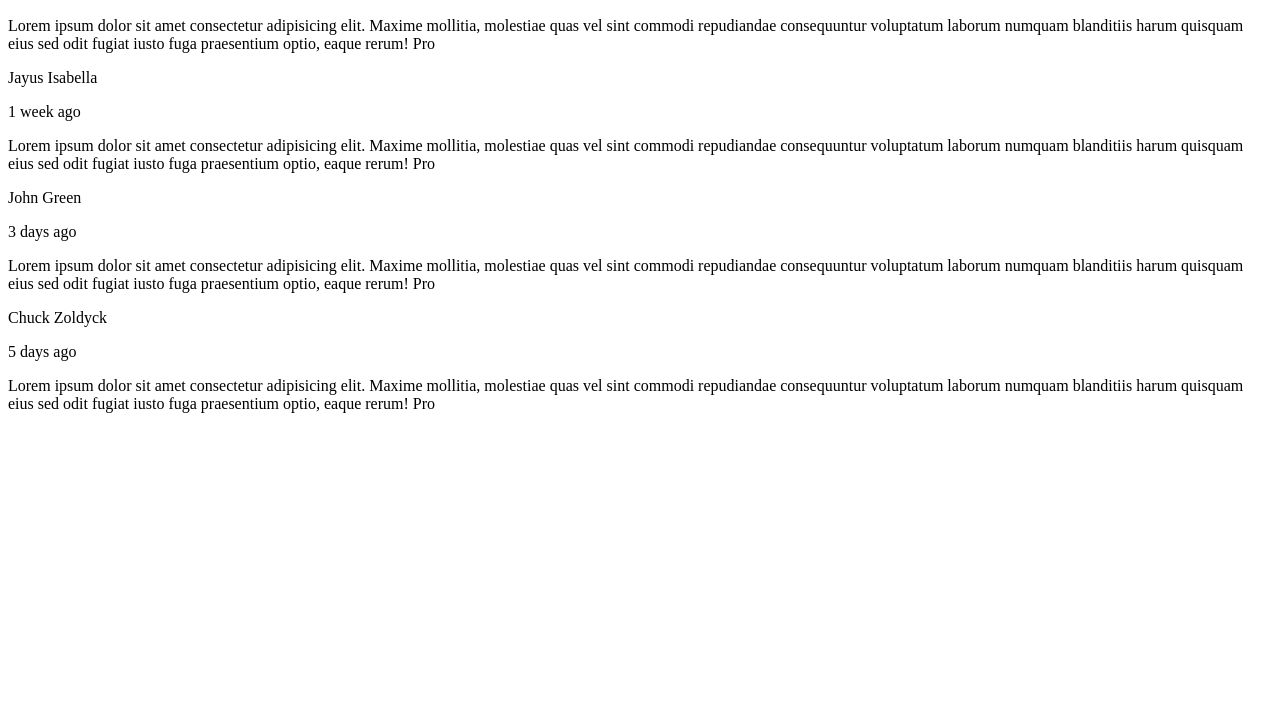
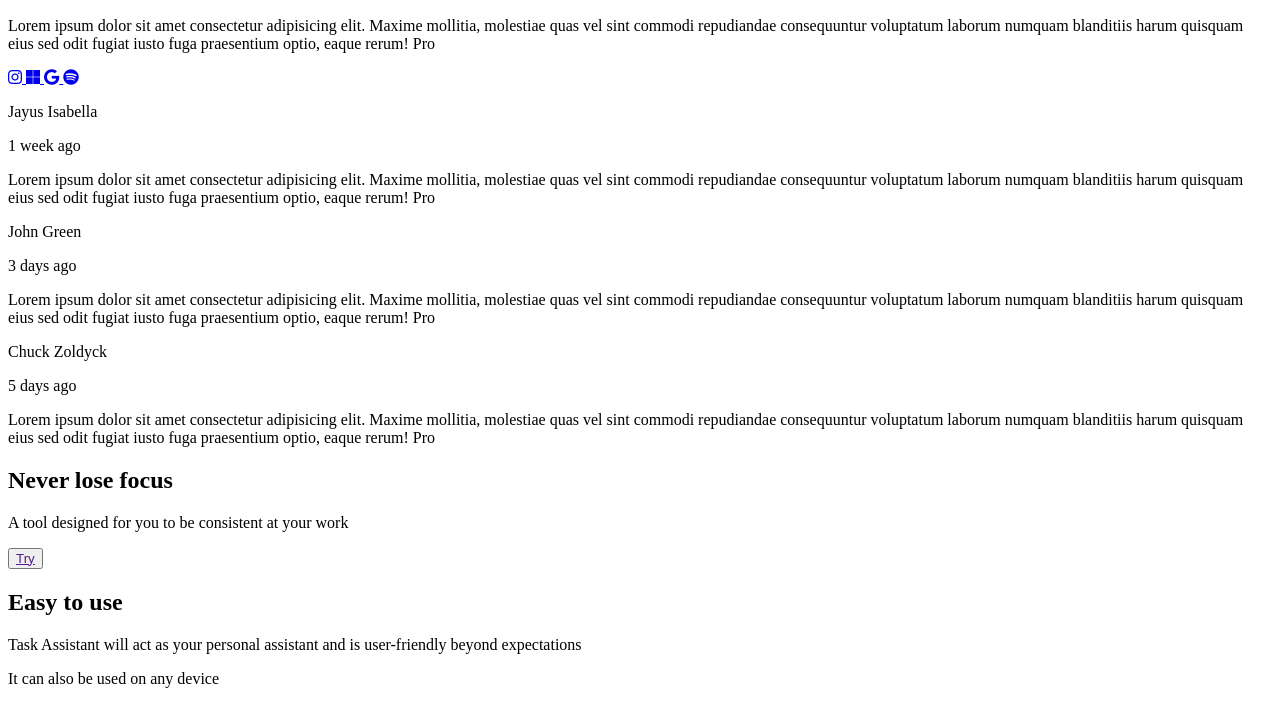
Before and after one commit to SalimZaidi14/task-api, a website: page public/app.html in a window 1280 px wide. Shown: the part 239-943 px from the top of the page. Before the commit the page ends 800 px from the top, so only its background shows below. Drawn offline with Linux system fonts and the light colour scheme.

Commit message:
started making new feature

```diff
--- a/public/app.html
+++ b/public/app.html
@@ -5,8 +5,8 @@
     <meta http-equiv="X-UA-Compatible" content="IE=edge">
     <meta name="viewport" content="width=device-width, initial-scale=1.0">
     <title>Task Assistant</title>
-    <link rel="stylesheet" href="https://cdnjs.cloudflare.com/ajax/libs/font-awesome/6.1.2/css/all.min.css"/>
     <link rel="stylesheet" href="./index.css" />
+    <link rel="stylesheet" href="https://cdnjs.cloudflare.com/ajax/libs/font-awesome/6.1.1/css/all.min.css" integrity="sha512-KfkfwYDsLkIlwQp6LFnl8zNdLGxu9YAA1QvwINks4PhcElQSvqcyVLLD9aMhXd13uQjoXtEKNosOWaZqXgel0g==" crossorigin="anonymous" referrerpolicy="no-referrer" />
 </head>
 <body>
     <div class="header">
@@ -40,6 +40,21 @@
                 optio, eaque rerum! Pro
             </p>
         </div>
+        <div class="links">
+            <a class="link" href="instagram.com">
+                <i class="fa-brands fa-instagram"></i>
+            </a>
+            <a class="link" href="microsoft.com">
+                <i class="fab fa-microsoft"></i>
+            </a>
+            <a class="link" href="google.com">
+                <i class="fab fa-google"></i>
+            </a>
+            <a class="link" href="google.com">
+                <i class="fab fa-spotify"></i>
+            </a>
+            <p class="terms"></p>
+        </div>
         <div class="reviews">
             <div class="review">
                 <p>Jayus Isabella</p>
@@ -68,16 +83,17 @@
                 </p>
             </div>
         </div>
+        <div class="addition">
+            <h2>Never lose focus</h2>
+            <p>A tool designed for you to be consistent at your work</p>
+            <button class="btn btn-try">
+                <a href="" class="try-link">Try</a>
+            </button>
+            <h2>Easy to use</h2>
+            <p>Task Assistant will act as your personal assistant and is user-friendly beyond expectations</p>
+            <p>It can also be used on any device</p>
+        </div>
         <footer>
-            <div class="links">
-                <a class="link" href="instagram.com">
-
-                </a>
-                <a class="link" href="instagram"></a>
-                <a class="link"></a>
-                <a class="link"></a>
-                <p class="terms"></p>
-            </div>
             <p class="copyright"></p>
         </footer>
     </div>
```
Also changed, not shown: public/task.html (+2 -0 lines), public/tasks.html (+3 -0 lines).
